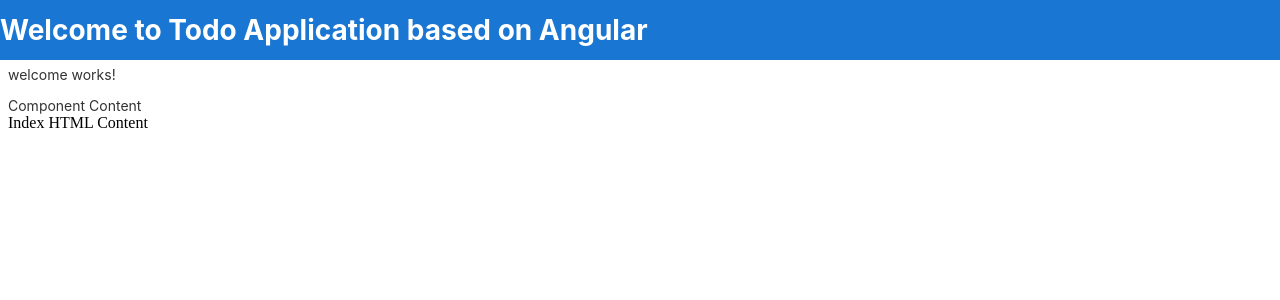
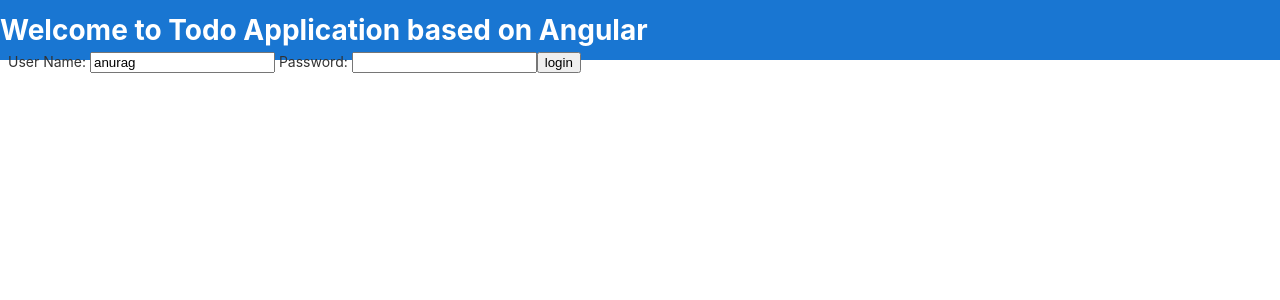
Before and after one commit to Anurag96/todo-angular-8, an Angular app: page / in a window 1280 px wide. Shown: the top 300 px of the page. Built offline with nearby package versions, Linux system fonts and the light colour scheme.

Commit message:
Worked on Event Binding

```diff
--- a/src/app/app.component.html
+++ b/src/app/app.component.html
@@ -8,5 +8,9 @@
 
 </div>
 </div>
-<app-welcome></app-welcome>
-<div>Component Content</div>
+<!-- <app-welcome></app-welcome> -->
+
+<app-login></app-login>
+
+<!-- <div>Component Content</div>
+<router-outlet></router-outlet> -->
--- a/src/app/app.module.ts
+++ b/src/app/app.module.ts
@@ -4,11 +4,13 @@
 import { AppRoutingModule } from './app-routing.module';
 import { AppComponent } from './app.component';
 import { WelcomeComponent } from './welcome/welcome.component';
+import { LoginComponent } from './login/login.component';
 
 @NgModule({
   declarations: [
     AppComponent,
-    WelcomeComponent
+    WelcomeComponent,
+    LoginComponent
   ],
   imports: [
     BrowserModule,
--- /dev/null
+++ b/src/app/login/login.component.html
@@ -0,0 +1,5 @@
+
+User Name: <input type="text" name= " username" value="{{username}}">
+Password: <input type="password" name= "password" value="{{password}}">
+
+<button (click)=handleLogin()>login</button>
--- /dev/null
+++ b/src/app/login/login.component.ts
@@ -0,0 +1,20 @@
+import { Component, OnInit } from '@angular/core';
+
+@Component({
+  selector: 'app-login',
+  templateUrl: './login.component.html',
+  styleUrls: ['./login.component.css']
+})
+export class LoginComponent implements OnInit {
+
+  username='anurag'
+  password=''
+  constructor() { }
+
+  ngOnInit() {
+  }
+  handleLogin(){
+    console.log(this.username)
+  }
+
+}
--- a/src/index.html
+++ b/src/index.html
@@ -9,6 +9,6 @@
  </head>
 <body>
   <app-root></app-root>
-  <div>Index HTML Content</div>
+  <!-- <div>Index HTML Content</div> -->
 </body>
 </html>
```
Also changed, not shown: src/app/login/login.component.css (added), 1 other file (tests, documents, lock files or other folders).
